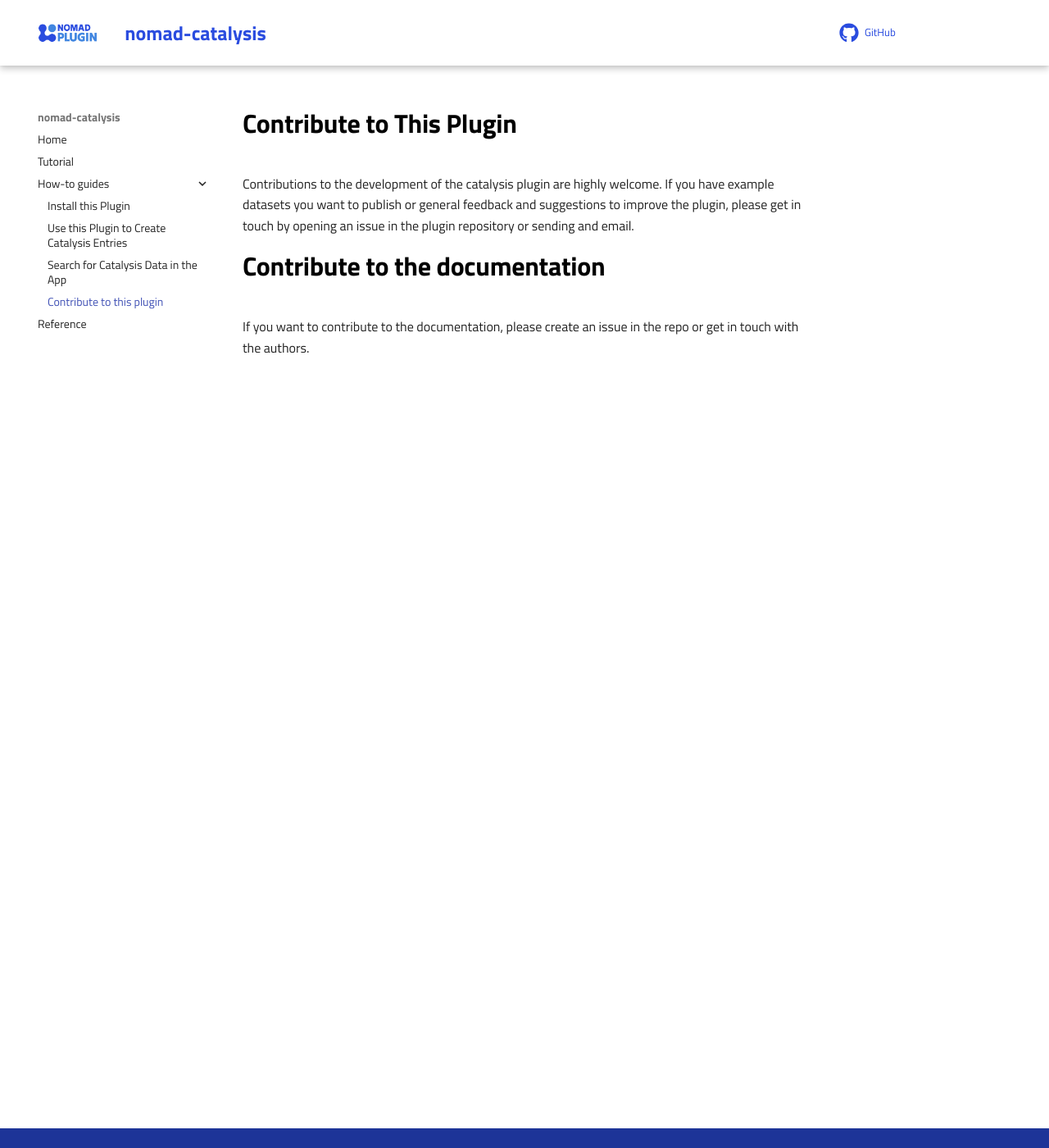
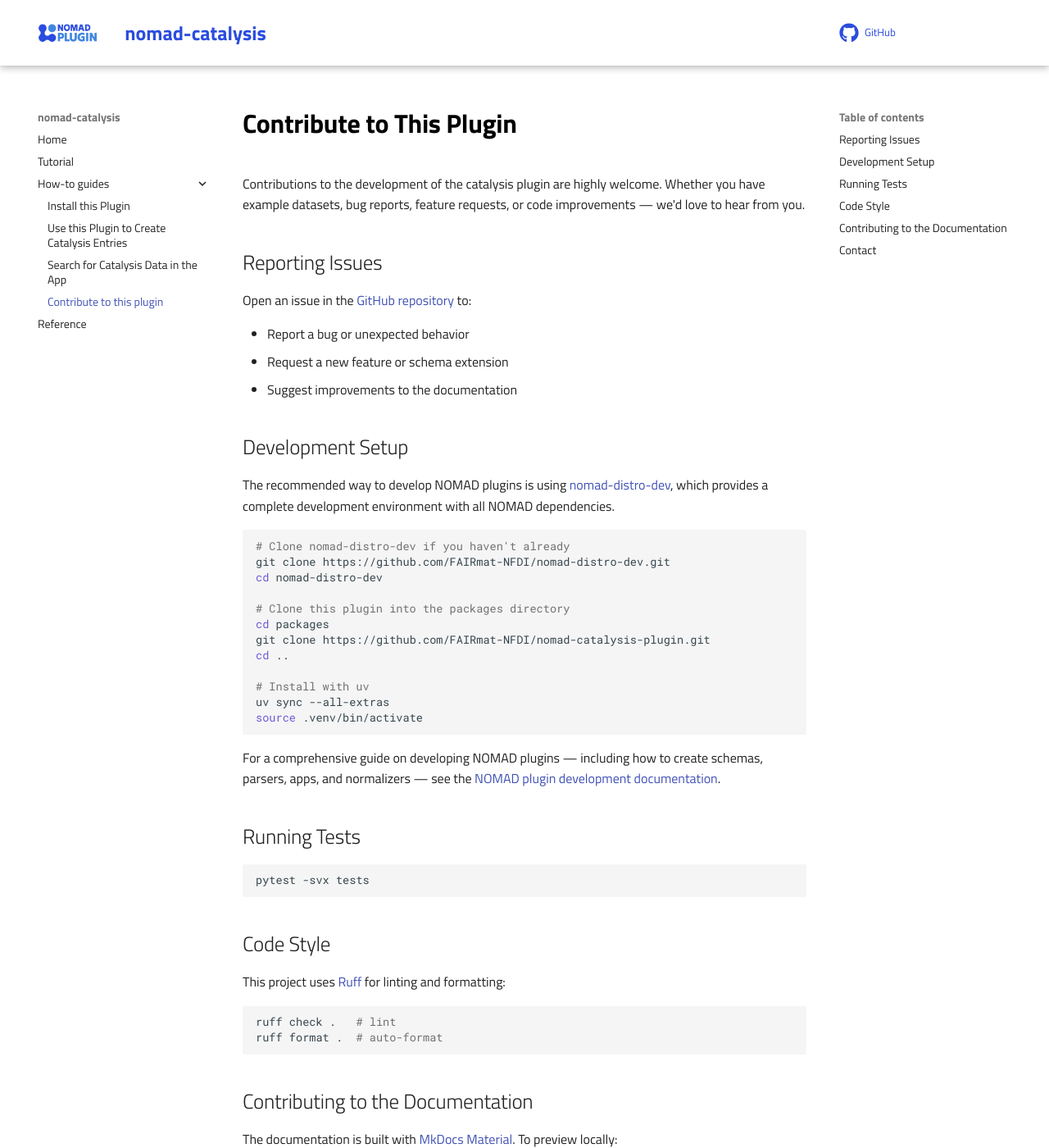
Before and after one commit to FAIRmat-NFDI/nomad-catalysis-plugin, an MkDocs documentation site: the page built from docs/how_to/contribute_to_this_plugin.md, in a window 1280 px wide and 1400 px high. Shown: the whole window at 82% size. Built offline with MkDocs 1.6.1 and Material for MkDocs 9.7.7, drawn with Linux system fonts in a browser that asks for light colours; comment, search, counter and statistics services are not loaded; some of the changed text lies outside the part shown.

Commit message:
docs: update contribution guide to nomad-distro-dev workflow and link to NOMAD plugin docs

````diff
--- a/docs/how_to/contribute_to_this_plugin.md
+++ b/docs/how_to/contribute_to_this_plugin.md
@@ -1,7 +1,61 @@
 # Contribute to This Plugin
 
-Contributions to the development of the catalysis plugin are highly welcome. If you have example datasets you want to publish or general feedback and suggestions to improve the plugin, please get in touch by opening an issue in the plugin repository or sending and email.
+Contributions to the development of the catalysis plugin are highly welcome. Whether you have example datasets, bug reports, feature requests, or code improvements — we'd love to hear from you.
 
-# Contribute to the documentation
+## Reporting Issues
 
-If you want to contribute to the documentation, please create an issue in the repo or get in touch with the authors.
+Open an issue in the [GitHub repository](https://github.com/FAIRmat-NFDI/nomad-catalysis-plugin/issues) to:
+
+- Report a bug or unexpected behavior
+- Request a new feature or schema extension
+- Suggest improvements to the documentation
+
+## Development Setup
+
+The recommended way to develop NOMAD plugins is using [nomad-distro-dev](https://github.com/FAIRmat-NFDI/nomad-distro-dev), which provides a complete development environment with all NOMAD dependencies.
+
+```bash
+# Clone nomad-distro-dev if you haven't already
+git clone https://github.com/FAIRmat-NFDI/nomad-distro-dev.git
+cd nomad-distro-dev
+
+# Clone this plugin into the packages directory
+cd packages
+git clone https://github.com/FAIRmat-NFDI/nomad-catalysis-plugin.git
+cd ..
+
+# Install with uv
+uv sync --all-extras
+source .venv/bin/activate
+```
+
+For a comprehensive guide on developing NOMAD plugins — including how to create schemas, parsers, apps, and normalizers — see the [NOMAD plugin development documentation](https://nomad-lab.eu/prod/v1/docs/howto/plugins/plugins.html).
+
+## Running Tests
+
+```sh
+pytest -svx tests
+```
+
+## Code Style
+
+This project uses [Ruff](https://docs.astral.sh/ruff/) for linting and formatting:
+
+```sh
+ruff check .   # lint
+ruff format .  # auto-format
+```
+
+## Contributing to the Documentation
+
+The documentation is built with [MkDocs Material](https://squidfunk.github.io/mkdocs-material/). To preview locally:
+
+```sh
+mkdocs serve
+```
+
+Then open [http://127.0.0.1:8000](http://127.0.0.1:8000) in your browser.
+
+## Contact
+
+You can also reach us by email or through the [FAIRmat project](https://www.fairmat-nfdi.eu/fairmat/about-fairmat/contact-fairmat) contact page.
````
